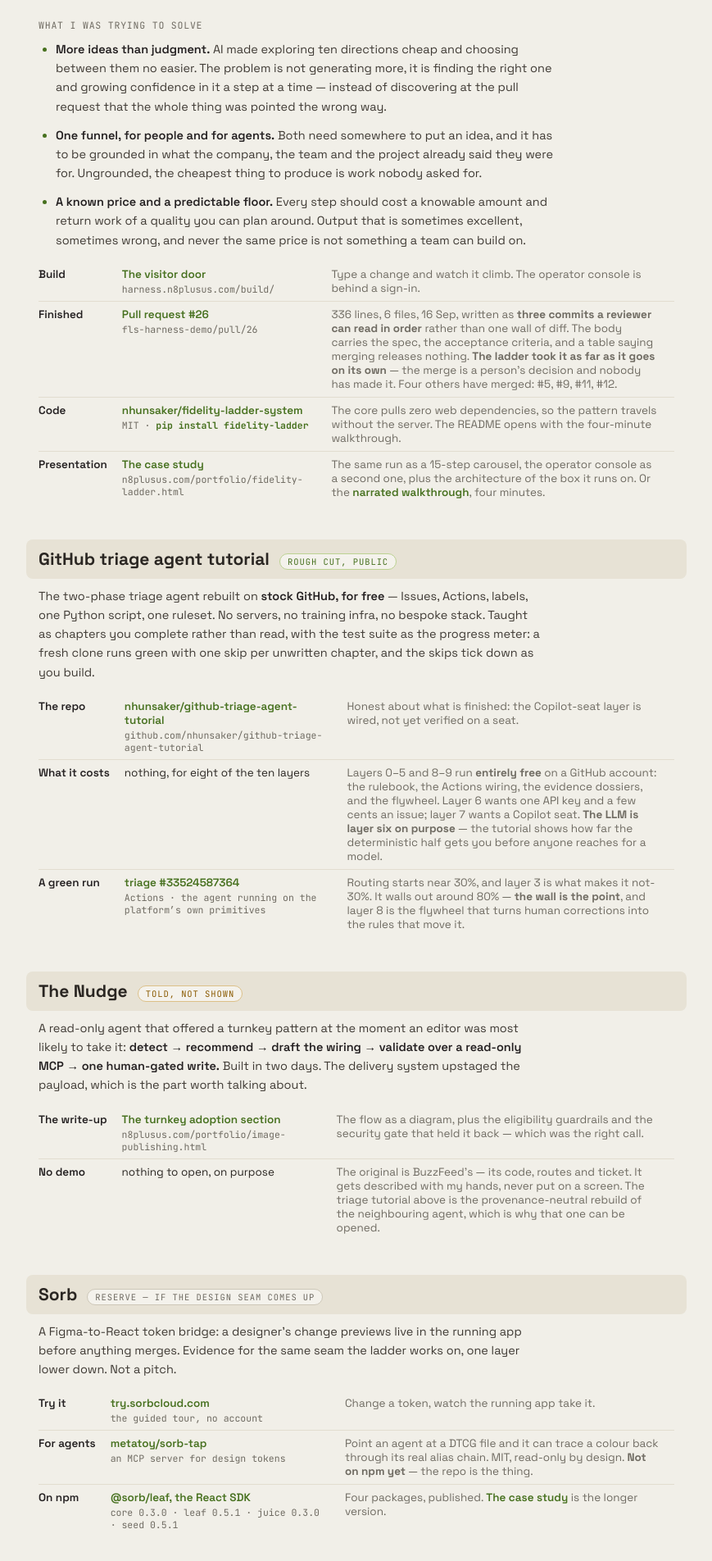
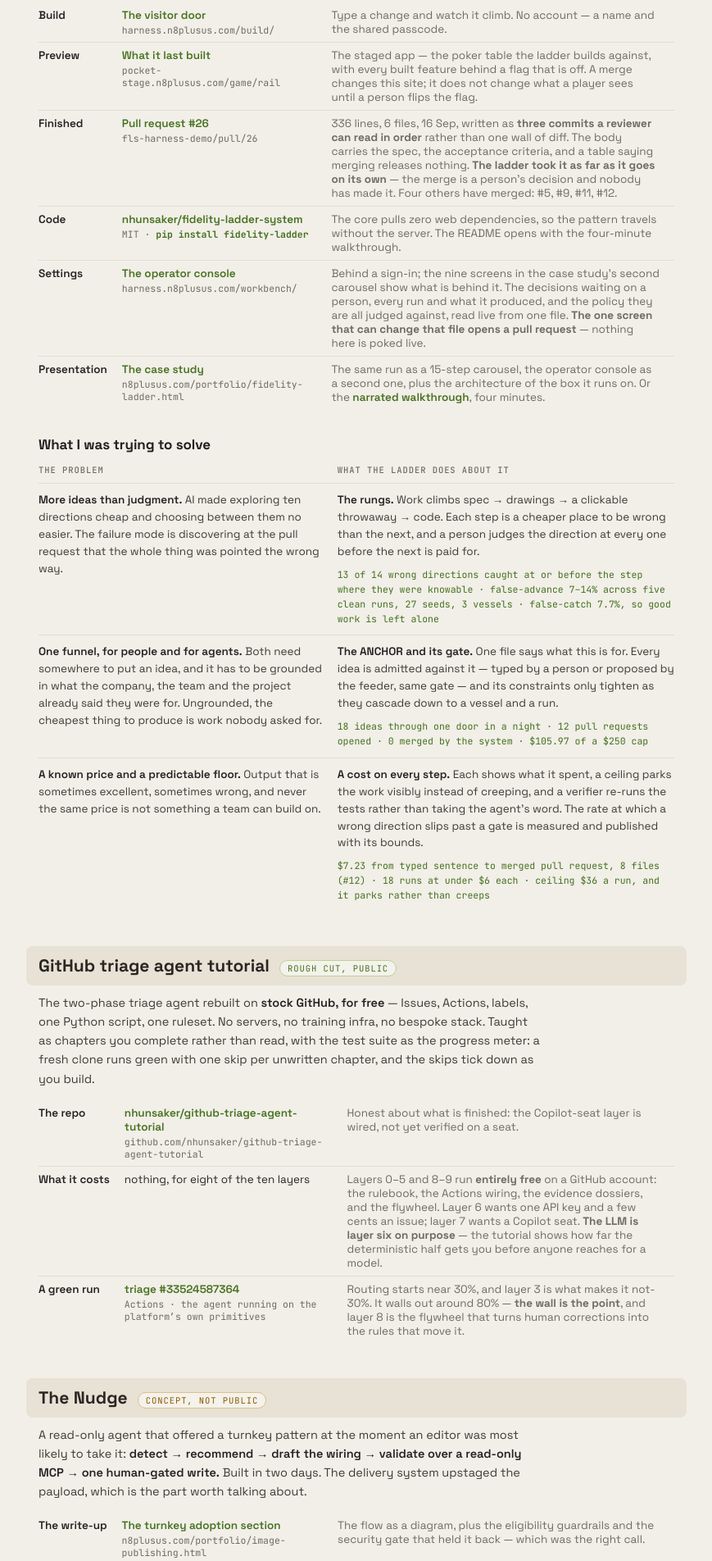
Before and after one commit to metatoy/n8plusus-www, a website: page public/demo/20260917/index.html in a window 1280 px wide. Shown: the part 465-2369 px from the top of the page at 82% size, without its empty margins (205-1074 px from the left). Drawn offline with Linux system fonts and the light colour scheme.

Commit message:
The demo index reads on its own, and says why the ladder exists
Written to be read over a shoulder, it now reads sent. Every stage direction became a
sentence for the reader: 'told, not shown' is 'concept, not public', 'so it opens on my
screen' points at the case study's nine console screens, 'if there is time' is 'also worth
opening', the Private chip says who it was prepared for. The closing note is gone.

What I was trying to solve is a table, problem beside the mechanism that answers it, with a
measured line under each: 13 of 14 wrong directions caught, 18 ideas through one door for
$105.97, $7.23 from typed sentence to merged pull request. Every number is from the case
study's Results or last night's batch findings; the range 7–14% replaces the tilde.

The ladder's table gains Preview (the staged app, lifted from the foot of the page) and
Settings (the operator console), with Presentation last. Sorb's badge says what it is and
that it is live. An idea bank closes the page: six open questions, none built.

```diff
--- a/public/demo/20260917/index.html
+++ b/public/demo/20260917/index.html
@@ -5,7 +5,7 @@
 <meta name="viewport" content="width=device-width,initial-scale=1" />
 <meta name="robots" content="noindex,nofollow,noarchive" />
 <title>GitHub Next · 17 Sep 2026 — demo index — Nathan O'Brien</title>
-<meta name="description" content="Jumping-off links for the GitHub Next conversation: the live harness, the pull requests it opened, the tutorial, and the engine." />
+<meta name="description" content="Four projects and the links that open them: the live harness, the pull requests it opened, the tutorial, and the engine." />
 <link rel="preconnect" href="https://fonts.googleapis.com" />
 <link rel="preconnect" href="https://fonts.gstatic.com" crossorigin />
 <link href="https://fonts.googleapis.com/css2?family=JetBrains+Mono:wght@400;500;700&family=Space+Grotesk:wght@400;500;600;700&display=swap" rel="stylesheet" />
@@ -43,16 +43,34 @@
 
   /* Organised by project rather than by tab order: a project is the unit he will ask about, and
      its links belong under it instead of scattered across a numbered list. */
-  /* Why the ladder exists, sat between what it is and what to open — the order a person says it
-     out loud. Unnumbered on purpose: three faces of one problem, not a sequence, and numbering
-     would claim an order that is not there. */
-  /* Real markers, so `display:grid` is out: a grid item is not a list item and Safari and Firefox
-     both drop its ::marker. Block list, margin between items instead of a gap. */
-  .prob{list-style:disc;margin:11px 0 0;padding:0 0 0 21px}
-  .prob li{font-size:14.5px;line-height:1.6;color:#3f3a34;max-width:66ch;margin:0 0 12px}
-  .prob li:last-child{margin-bottom:0}
-  .prob li::marker{color:var(--green-ink)}
-  .prob b{font-weight:600;color:var(--ink)}
+  /* Why the ladder exists: each problem beside the mechanism that answers it. A list said only
+     what was wrong and left the reader to find the answer in the lede; the second column is the
+     answer, and it names something on the screens above so it can be checked. Row headers, not
+     cells, so a screen reader announces the problem before its answer. */
+  /* A real sub-heading, not an eyebrow: the table under it is the argument of the section, and a
+     11px mono label was the quietest thing on the page sitting above the loudest. */
+  .sub{margin:32px 0 0;font-size:17px;font-weight:700;line-height:1.25;color:var(--ink);
+    letter-spacing:-.005em}
+  /* The idea bank: questions, so they read as questions — a bold handle to scan by, then the
+     open question in full. Disc markers in the page's green, same as every checkable fact. */
+  .bank-lede{margin:8px 0 0;font-size:14px;line-height:1.55;color:var(--muted);max-width:66ch}
+  .bank{list-style:disc;margin:14px 0 0;padding:0 0 0 21px}
+  .bank li{font-size:14.5px;line-height:1.6;color:#3f3a34;max-width:66ch;margin:0 0 12px}
+  .bank li:last-child{margin-bottom:0}
+  .bank li::marker{color:var(--green-ink)}
+  .bank b{font-weight:600;color:var(--ink)}
+  .solve{margin:12px 0 0;border-collapse:collapse;font-size:13.5px;width:100%}
+  .solve th,.solve td{text-align:left;padding:10px 18px 11px 0;border-top:1px solid var(--line);
+    vertical-align:top;line-height:1.55}
+  .solve thead th{font-family:"JetBrains Mono",monospace;font-size:10.5px;letter-spacing:.09em;
+    text-transform:uppercase;color:var(--muted);font-weight:500;border-top:0;padding:0 18px 8px 0}
+  .solve tbody th{font-weight:400;color:#3f3a34;width:47%}
+  .solve td{color:#3f3a34;padding-right:0}
+  .solve b{font-weight:600;color:var(--ink)}
+  /* The measured line under each answer. Mono and green like every other checkable fact on the
+     page (.u, .meta-line), so it reads as a number rather than as more prose. */
+  .solve .ev{display:block;margin-top:8px;font-family:"JetBrains Mono",monospace;font-size:11.5px;
+    line-height:1.55;color:var(--green-ink)}
 
   /* Each project opens on a band of --band, the same stripe the portfolio pages put behind a
      breakout figure. It replaces the hairline that used to divide the sections: on a page that is
@@ -95,7 +113,7 @@
   <div class="wrap">
     <main id="project">
       <header class="phead">
-        <span class="private">Private · for a conversation on 17 Sep 2026</span>
+        <span class="private">Prepared for GitHub Next · 17 Sep 2026</span>
         <p class="mono meta-line">GitHub Next · demo index</p>
         <h1>Four projects, and the links that open them</h1>
         <p class="lede">A framework where AI-built work earns autonomy through gated fidelity rungs.
@@ -114,26 +132,20 @@
           <b>A person decides every step that cannot be taken back.</b> The vessel is a poker app that
           really exists.</p>
 
-        <p class="kicker">What I was trying to solve</p>
-        <ul class="prob">
-          <li><b>More ideas than judgment.</b> AI made exploring ten directions cheap and choosing
-            between them no easier. The problem is not generating more, it is finding the right one
-            and growing confidence in it a step at a time &mdash; instead of discovering at the pull
-            request that the whole thing was pointed the wrong way.</li>
-          <li><b>One funnel, for people and for agents.</b> Both need somewhere to put an idea, and it
-            has to be grounded in what the company, the team and the project already said they were
-            for. Ungrounded, the cheapest thing to produce is work nobody asked for.</li>
-          <li><b>A known price and a predictable floor.</b> Every step should cost a knowable amount
-            and return work of a quality you can plan around. Output that is sometimes excellent,
-            sometimes wrong, and never the same price is not something a team can build on.</li>
-        </ul>
-
         <table class="links">
           <tr>
             <th>Build</th>
             <td><a href="https://harness.n8plusus.com/build/" target="_blank" rel="noopener">The visitor door</a>
               <span class="u">harness.n8plusus.com/build/</span></td>
-            <td class="n">Type a change and watch it climb. The operator console is behind a sign-in.</td>
+            <td class="n">Type a change and watch it climb. No account &mdash; a name and the shared passcode.</td>
+          </tr>
+          <tr>
+            <th>Preview</th>
+            <td><a href="https://pocket-stage.n8plusus.com/game/rail" target="_blank" rel="noopener">What it last built</a>
+              <span class="u">pocket-stage.n8plusus.com/game/rail</span></td>
+            <td class="n">The staged app &mdash; the poker table the ladder builds against, with every
+              built feature behind a flag that is off. A merge changes this site; it does not change
+              what a player sees until a person flips the flag.</td>
           </tr>
           <tr>
             <th>Finished</th>
@@ -153,12 +165,64 @@
               server. The README opens with the four-minute walkthrough.</td>
           </tr>
           <tr>
+            <th>Settings</th>
+            <td><a href="https://harness.n8plusus.com/workbench/" target="_blank" rel="noopener">The operator console</a>
+              <span class="u">harness.n8plusus.com/workbench/</span></td>
+            <td class="n">Behind a sign-in; the nine screens in the case study&rsquo;s second carousel
+              show what is behind it. The decisions waiting on a person, every run and what it
+              produced, and the policy they are all judged against, read live from one file. <b>The one screen that can change that file opens a pull
+              request</b> &mdash; nothing here is poked live.</td>
+          </tr>
+          <tr>
             <th>Presentation</th>
             <td><a href="https://n8plusus.com/portfolio/fidelity-ladder.html">The case study</a>
               <span class="u">n8plusus.com/portfolio/fidelity-ladder.html</span></td>
             <td class="n">The same run as a 15-step carousel, the operator console as a second one,
               plus the architecture of the box it runs on. Or the <a href="https://www.youtube.com/watch?v=pOtpyE2U8Dg" target="_blank" rel="noopener">narrated walkthrough</a>, four minutes.</td>
           </tr>
+        </table>
+
+        <h3 class="sub">What I was trying to solve</h3>
+        <table class="solve">
+          <thead>
+            <tr><th scope="col">The problem</th><th scope="col">What the ladder does about it</th></tr>
+          </thead>
+          <tbody>
+            <tr>
+              <th scope="row"><b>More ideas than judgment.</b> AI made exploring ten directions cheap and
+                choosing between them no easier. The failure mode is discovering at the pull request
+                that the whole thing was pointed the wrong way.</th>
+              <td><b>The rungs.</b> Work climbs spec &rarr; drawings &rarr; a clickable throwaway &rarr;
+                code. Each step is a cheaper place to be wrong than the next, and a person judges the
+                direction at every one before the next is paid for.
+                <span class="ev">13 of 14 wrong directions caught at or before the step where they were
+                knowable &middot; false-advance 7&ndash;14% across five clean runs, 27 seeds, 3 vessels
+                &middot; false-catch 7.7%, so good work is left alone</span></td>
+            </tr>
+            <tr>
+              <th scope="row"><b>One funnel, for people and for agents.</b> Both need somewhere to put an
+                idea, and it has to be grounded in what the company, the team and the project already
+                said they were for. Ungrounded, the cheapest thing to produce is work nobody asked
+                for.</th>
+              <td><b>The ANCHOR and its gate.</b> One file says what this is for. Every idea is
+                admitted against it &mdash; typed by a person or proposed by the feeder, same gate
+                &mdash; and its constraints only tighten as they cascade down to a vessel and a run.
+                <span class="ev">18 ideas through one door in a night &middot; 12 pull requests opened
+                &middot; 0 merged by the system &middot; $105.97 of a $250 cap</span></td>
+            </tr>
+            <tr>
+              <th scope="row"><b>A known price and a predictable floor.</b> Output that is sometimes
+                excellent, sometimes wrong, and never the same price is not something a team can
+                build on.</th>
+              <td><b>A cost on every step.</b> Each shows what it spent, a ceiling parks the work
+                visibly instead of creeping, and a verifier re-runs the tests rather than taking the
+                agent&rsquo;s word. The rate at which a wrong direction slips past a gate is measured
+                and published with its bounds.
+                <span class="ev">$7.23 from typed sentence to merged pull request, 8 files (#12)
+                &middot; 18 runs at under $6 each &middot; ceiling $36 a run, and it parks rather than
+                creeps</span></td>
+            </tr>
+          </tbody>
         </table>
 
       </section>
@@ -204,7 +268,7 @@
       <section class="proj">
         <div class="proj-h">
           <h2>The Nudge</h2>
-          <span class="badge" style="color:#8a5a00;border-color:#dcc088">told, not shown</span>
+          <span class="badge" style="color:#8a5a00;border-color:#dcc088">concept, not public</span>
         </div>
         <p class="lede2">A read-only agent that offered a turnkey pattern at the moment an editor was
           most likely to take it: <b>detect &rarr; recommend &rarr; draft the wiring &rarr; validate over
@@ -219,11 +283,11 @@
               that held it back &mdash; which was the right call.</td>
           </tr>
           <tr>
-            <th>No demo</th>
+            <th>Not public</th>
             <td><span class="no">nothing to open, on purpose</span></td>
-            <td class="n">The original is BuzzFeed&rsquo;s &mdash; its code, routes and ticket. It gets
-              described with my hands, never put on a screen. The triage tutorial above is the
-              provenance-neutral rebuild of the neighbouring agent, which is why that one can be opened.</td>
+            <td class="n">The original is BuzzFeed&rsquo;s &mdash; its code, routes and ticket stay
+              theirs, so there is nothing here to open. The triage tutorial above is the
+              provenance-neutral rebuild of the neighbouring agent, which is why that one can be.</td>
           </tr>
         </table>
       </section>
@@ -231,11 +295,11 @@
       <section class="proj">
         <div class="proj-h">
           <h2>Sorb</h2>
-          <span class="badge" style="color:#6f6b62;border-color:#cdc7b8">reserve &mdash; if the design seam comes up</span>
+          <span class="badge" style="color:#6f6b62;border-color:#cdc7b8">design system manager &middot; live</span>
         </div>
         <p class="lede2">A Figma-to-React token bridge: a designer&rsquo;s change previews live in the
-          running app before anything merges. Evidence for the same seam the ladder works on, one layer
-          lower down. Not a pitch.</p>
+          running app before anything merges. The same seam the ladder works on, one layer lower
+          down &mdash; here as evidence of the pattern rather than as a pitch.</p>
         <table class="links">
           <tr>
             <th>Try it</th>
@@ -259,17 +323,35 @@
         </table>
       </section>
 
-      <p class="kicker">If there is time</p>
+      <p class="kicker">Also worth opening</p>
       <ul class="rest">
-        <li><a href="https://pocket-stage.n8plusus.com/" target="_blank" rel="noopener">What it last built</a>
-          <span>— the staged app; the features are behind flags that are off</span></li>
         <li><a href="https://n8plusus.com/portfolio/">The rest of the work</a>
           <span>— design systems, publishing platforms, a shipped iOS game</span></li>
         <li><a href="https://n8plusus.com/resume/resume.pdf">Résumé (PDF)</a></li>
       </ul>
 
-      <p class="soon-note mono" style="margin-top:34px">Nothing on this page is staged. Every link
-        goes to the running thing, and the pull requests were opened by the system, not by me.</p>
+      <h3 class="sub"><span aria-hidden="true">💡</span> Idea bank</h3>
+      <p class="bank-lede">Open questions, none of them built. The ones I would want to work on next.</p>
+      <ul class="bank">
+        <li><b>Adoption at the moment of need.</b> Inside a running system, can an agent notice a
+          practice or a piece of business value that already exists elsewhere in the company, and
+          offer it at the point where someone is most likely to take it?</li>
+        <li><b>A co-pilot that learns the person.</b> People think, work and write code differently.
+          Can an assistant learn one person&rsquo;s way of working well enough to strengthen it, and
+          fill the gaps where it is thin &mdash; rather than pulling everyone toward the same average?</li>
+        <li><b>The diagram, in motion.</b> System diagrams work, and some people learn by watching
+          rather than reading. Can an agent build a cheap animation that explains a system &mdash; the
+          same walkthrough as the diagram, played rather than read?</li>
+        <li><b>Workflows that keep learning.</b> A workflow is set up once and left alone. Can it be
+          tuned from its own history at setup, and keep improving as the system around it changes?</li>
+        <li><b>Picture the result before building it.</b> Change a token from white to blue today and
+          nothing warns you that a button with a black background just lost its contrast &mdash; the
+          agent has to build the project, boot a headless browser, take a screenshot and read it. Can
+          it flag that before any of that happens?</li>
+        <li><b>Accessibility as a workflow, not an audit.</b> Can it be checked as the work is made,
+          so the web gets easier to use as a side effect of building it?</li>
+      </ul>
+
     </main>
     <footer>
       <a href="/portfolio/">all work</a> · <a href="https://n8plusus.com">n8plusus.com</a>
```
